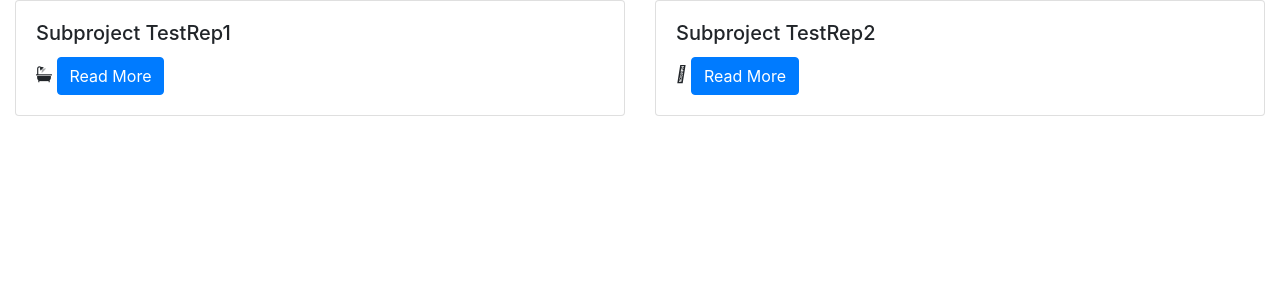
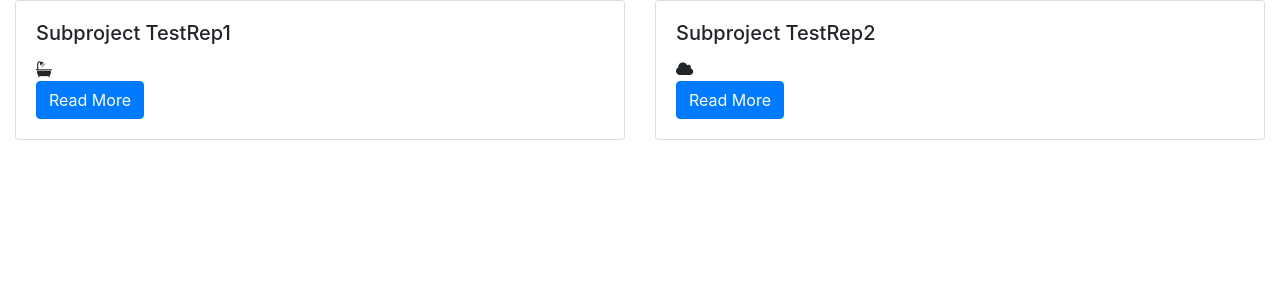
Before and after one commit to TestOrgLeonB/testorgleonb.github.io, a Jekyll site: the page built from README.md, in a window 1280 px wide. Shown: the top 300 px of the page. Built offline with Jekyll 4.4.1, drawn with Linux system fonts in a browser that asks for light colours; our own code applies the rules of GitHub Pages for plain Markdown files.

Commit message:
card style

```diff
--- a/_data/projects.yaml
+++ b/_data/projects.yaml
@@ -3,6 +3,6 @@ TestRep1:
   title: Subproject TestRep1
   url: https://www.google.com
 TestRep2:
-  icon: fa-cloud
+  icon: fa fa-cloud
   title: Subproject TestRep2
   url: https://www.google.com
--- a/_layouts/default.html
+++ b/_layouts/default.html
@@ -21,9 +21,21 @@
 
                                 <div class="card" style="width: 18rem;">
                                     <div class="card-body">
+                                        <div class="row">
+                                            <div class="col">
                                                 <h5 class="card-title">{{ subproject.title }}</h5>
+                                            </div>
+                                        </div>
+                                        <div class="row icon-row">
+                                            <div class="col-lg-6">
                                                 <i class="{{subproject.icon}}"></i>
+                                            </div>
+                                        </div>
+                                        <div class="row">
+                                            <div class="col">
                                                 <a href="{{ subproject.url }}" class="btn btn-primary">Read More</a>
+                                            </div>
+                                        </div>
                                     </div>
                                 </div>
 
```
Lines whose indentation alone changed are shown as unchanged.
